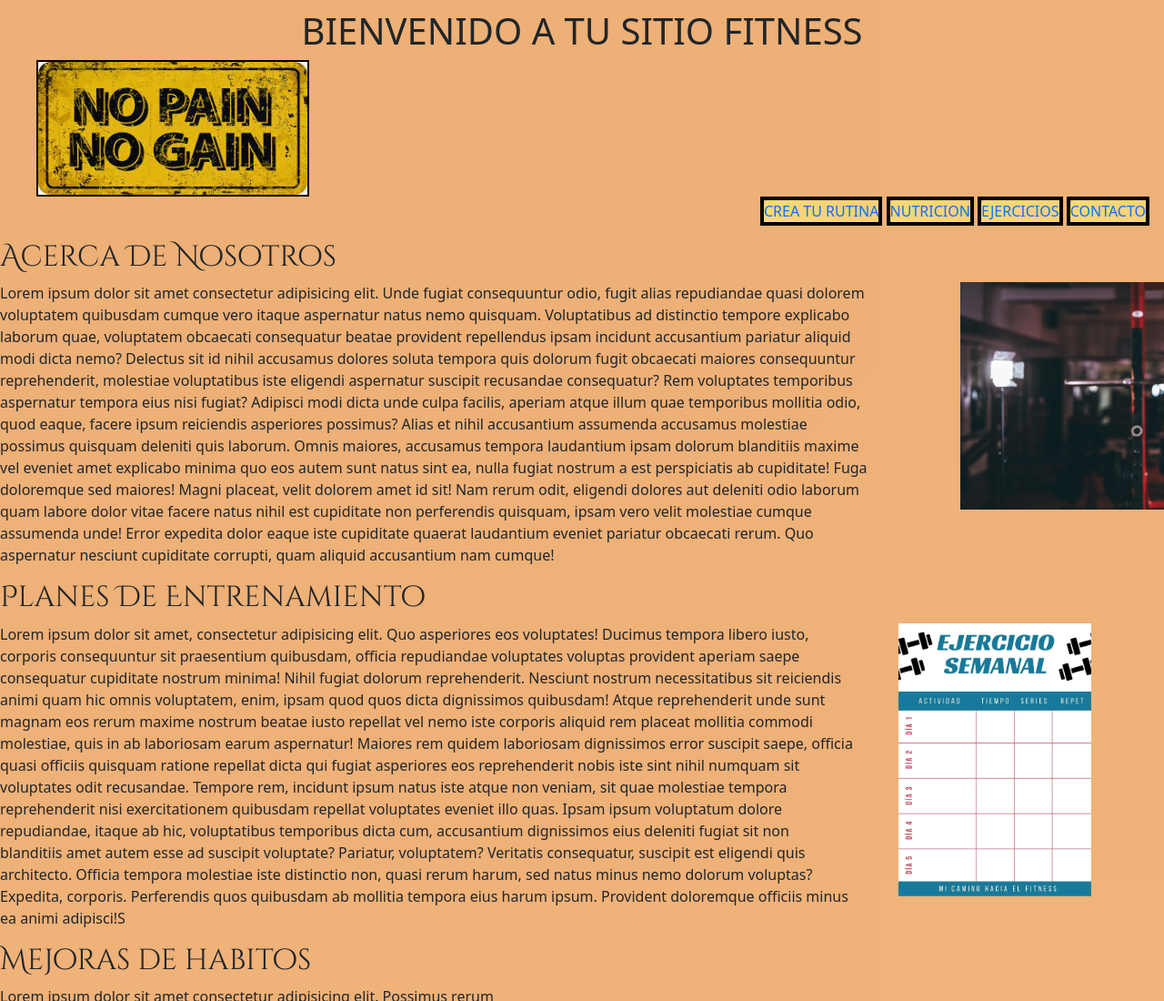
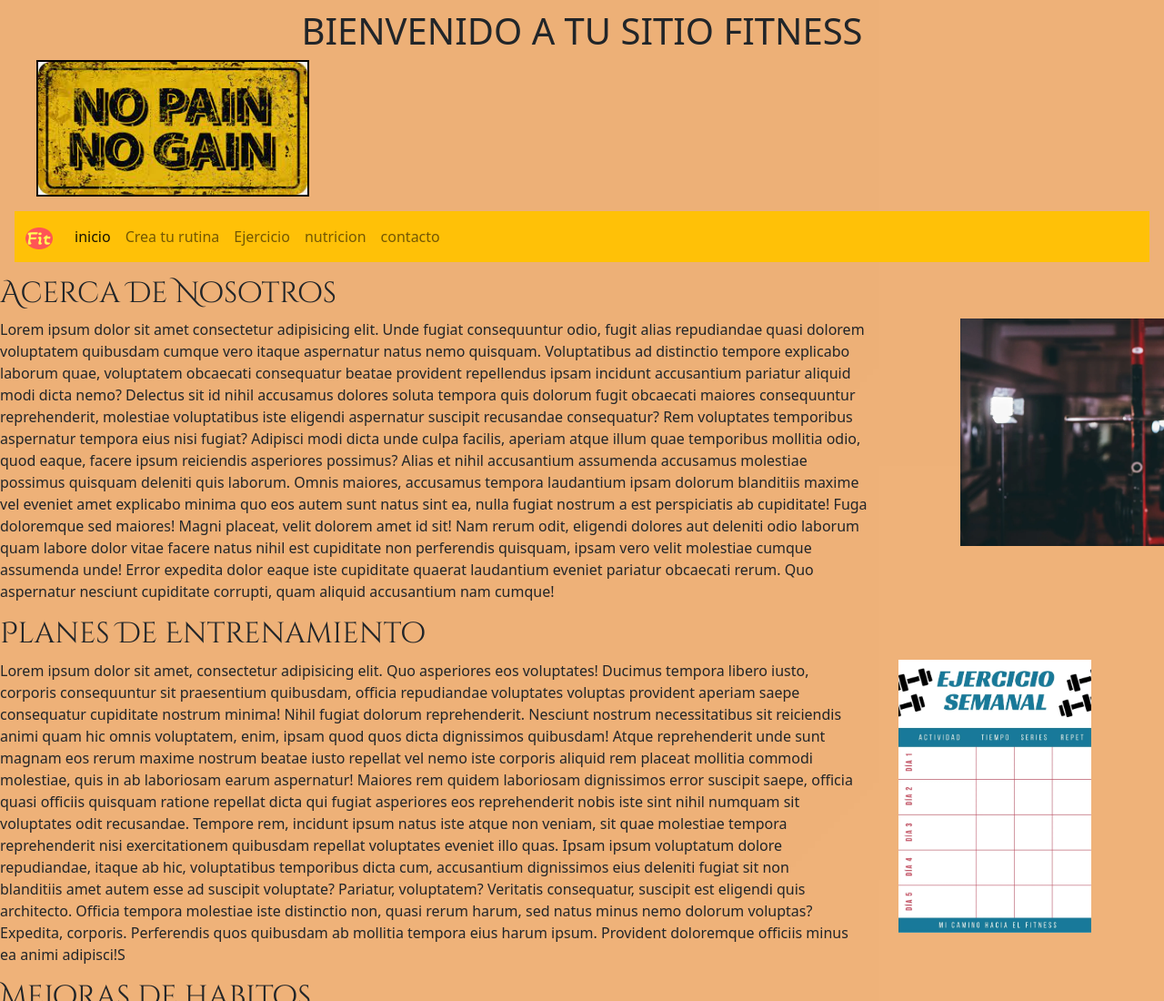
Before and after one commit to alvaroceccarelli/PF-Ceccarelli, a plain HTML site: page index.html in a window 1280 px wide. Shown: the top 1100 px of the page at 91% size. Drawn offline with nearby package versions, Linux system fonts and the light colour scheme.

Commit message:
agregue nav

```diff
--- a/estilos/estilo.css
+++ b/estilos/estilo.css
@@ -144,6 +144,9 @@ p{
 h2{
     font-family: 'Cinzel Decorative', cursive;
 }
+.barra{
+    position: right;
+}
 
 @media screen and (min-width: 768px){
     body{
@@ -179,6 +182,7 @@ h2{
     padding-left: 0px;
 }
 }
+
 
 
 @media screen and (min-width: 1200px){
--- a/index.html
+++ b/index.html
@@ -28,25 +28,37 @@
         <div>
             <img src="./imagenes/no pain.jpeg" alt="" class="pain">
         </div>
-        <div >
-            <nav class="divmenu">
-                <ul class="menu">
 
-                    <li class="rutina">
-                        <a href="./crea tu rutina.html">CREA TU RUTINA</a>
-                    </li>
-                    <li class="nutricion">
-                        <a href="./nutricion.html">NUTRICION</a>
-                    </li>
-                    <li class="ejersicio">
-                        <a href="./ejercicio.html">EJERCICIOS</a>
-                    </li>
-                    <li class="contacto">
-                        <a href="./contacto.html">CONTACTO</a>
-                    </li>
-                </ul>
-            </nav>
-        </div>
+        <nav class="navbar navbar-expand-lg bg-warning m-3">
+            <div class="container-fluid">
+                <a class="navbar-brand" href="#">
+                    <img src="./imagenes/favicon.ico" alt="Bootstrap" width="30" height="24">
+                  </a>
+              <button class="navbar-toggler" type="button" data-bs-toggle="collapse" data-bs-target="#navbarSupportedContent" aria-controls="navbarSupportedContent" aria-expanded="false" aria-label="Toggle navigation">
+                <span class="navbar-toggler-icon"></span>
+              </button>
+              <div class="collapse navbar-collapse" id="navbarSupportedContent">
+                <ul class="navbar-nav me-auto mb-2 mb-lg-0">
+                  <li class="nav-item">
+                    <a class="nav-link active" aria-current="page" href="./index.html">inicio</a>
+                  </li>
+                  <li class="nav-item">
+                    <a class="nav-link" href="./crea tu rutina.html">Crea tu rutina</a>
+                  </li>
+                  <li class="nav-item">
+                    <a class="nav-link" href="./ejercicio.html">Ejercicio</a>
+                  </li>
+                  <li class="nav-item">
+                    <a class="nav-link" href="./nutricion.html">nutricion</a>
+                  </li>
+                  <li class="nav-item">
+                    <a class="nav-link" href="./contacto.html">contacto</a>
+                  </li>
+
+
+              </div>
+            </div>
+          </nav>
     </header>
     <main>
 
```
Also changed, not shown: contacto.html (+22 -13 lines), crea tu rutina.html (+22 -13 lines), ejercicio.html (+22 -13 lines), nutricion.html (+22 -14 lines).
